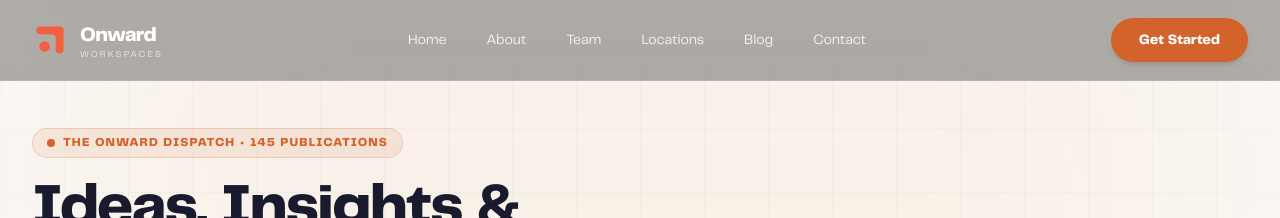
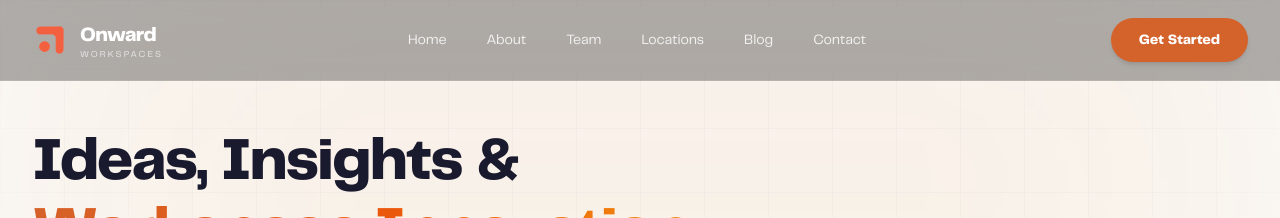
Before and after one commit to Comptech-Enterprises/onwards-website, a Next.js app: page /blog in a window 1280 px wide. Shown: the top 218 px of the page. Built offline with nearby package versions, Linux system fonts and the light colour scheme.

Commit message:
chore: remove publications badge from blog hero

```diff
--- a/src/components/BlogClient.tsx
+++ b/src/components/BlogClient.tsx
@@ -154,15 +154,6 @@ export default function BlogClient({ posts }: BlogClientProps) {
       <div className="max-w-7xl mx-auto px-6 lg:px-8 pt-32 pb-24 relative z-10">
         {/* ━━━ HERO HEADER ━━━ */}
         <div className="max-w-3xl mb-14 sm:mb-16">
-          <motion.div
-            initial={{ opacity: 0, y: 15 }}
-            animate={{ opacity: 1, y: 0 }}
-            transition={{ duration: 0.5 }}
-            className="inline-flex items-center gap-2 px-3.5 py-1.5 rounded-full bg-[#d4622b]/10 border border-[#d4622b]/20 text-[#d4622b] text-xs font-bold uppercase tracking-widest mb-4"
-          >
-            <span className="w-2 h-2 rounded-full bg-[#d4622b] animate-pulse" />
-            <span>The Onward Dispatch &bull; {posts.length} Publications</span>
-          </motion.div>
 
           <motion.h1
             initial={{ opacity: 0, y: 20 }}
```
